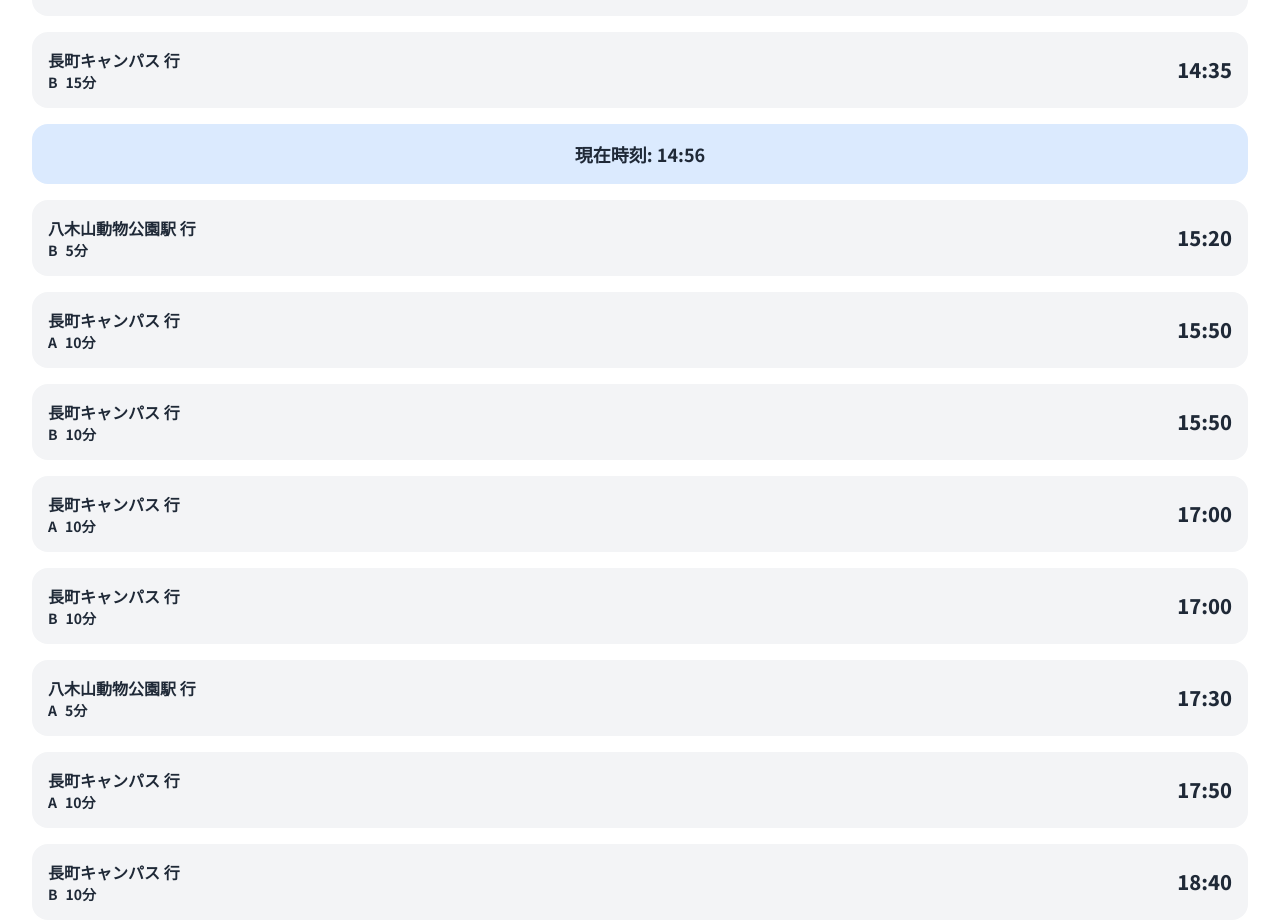
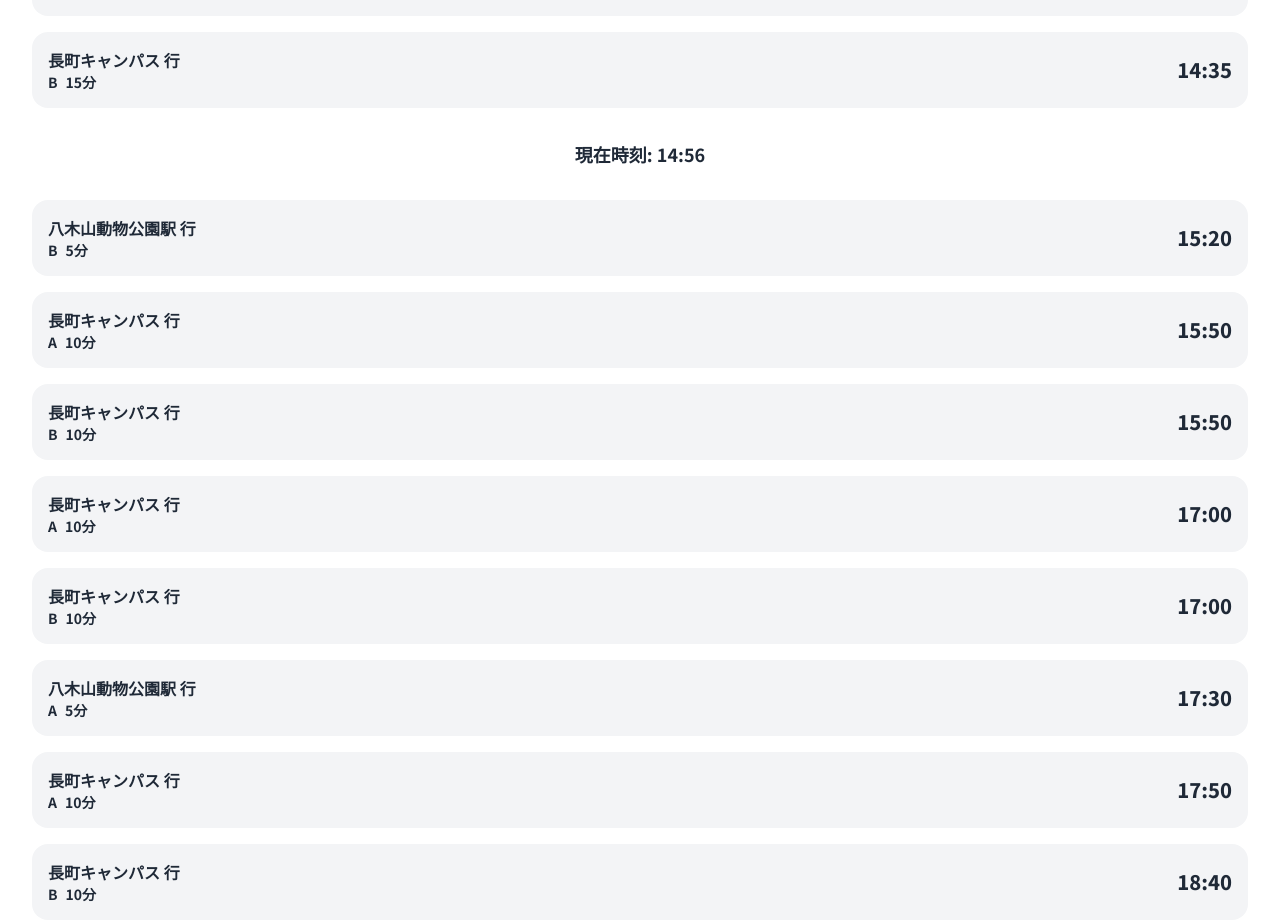
Before and after one commit to tohtech-softtech/dashboard, a Next.js app: page /shuttle in a window 1280 px wide. Shown: the part 984-1905 px from the top of the page. Built offline with nearby package versions, Linux system fonts and the light colour scheme.

Commit message:
現在時刻の背景色を変更

```diff
--- a/src/pages/shuttle.tsx
+++ b/src/pages/shuttle.tsx
@@ -65,7 +65,7 @@ export default function Timetable() {
           return (
             <div key={item.id} className="space-y-4">
               {showCurrentTime && index === timetable.findIndex((t) => t.departure_hour > date.getHours() || (t.departure_hour === date.getHours() && t.departure_minute > date.getMinutes())) && (
-                <div className="card gap-2 bg-blue-100 p-4 text-center">
+                <div className="card gap-2 p-4 text-center">
                   <div className="text-lg font-bold">
                     現在時刻: {date.getHours().toString().padStart(2, "0")}:{date.getMinutes().toString().padStart(2, "0")}
                   </div>
```
